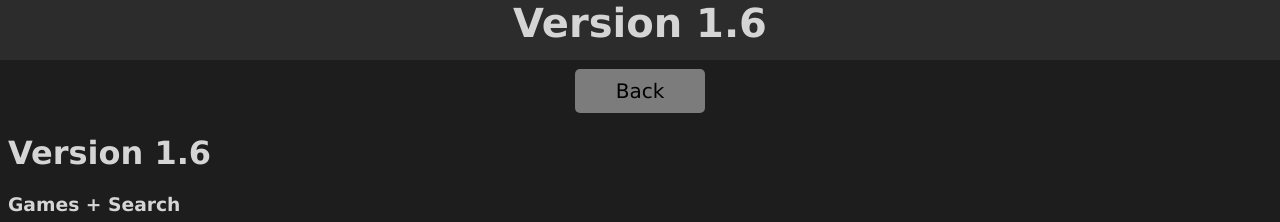
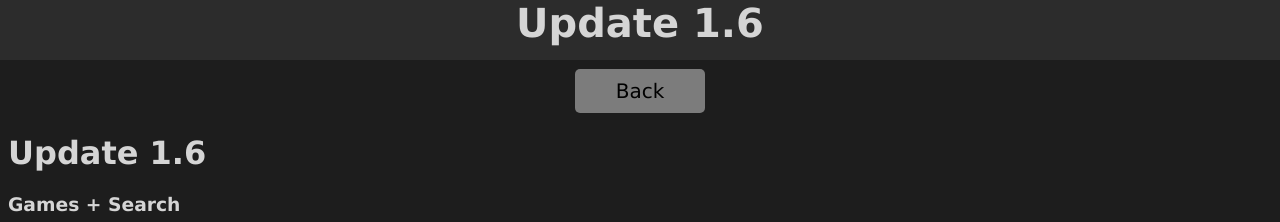
Before and after one commit to CosmicGames-Official/Cosmic-Gameroom, a plain HTML site: page cosmicGameroom/Log/updatedocs/ver16.html in a window 1280 px wide. Shown: the top 222 px of the page. Drawn offline with Linux system fonts and the light colour scheme.

Commit message:
v.16.1 (the title update)

```diff
--- a/cosmicGameroom/Log/updatedocs/ver16.html
+++ b/cosmicGameroom/Log/updatedocs/ver16.html
@@ -7,13 +7,13 @@
   </head>
 
  <body>
-  <h1 class="title">Version 1.6</h1>
+  <h1 class="title">Update 1.6</h1>
 
 <div class="centerParent">
    <li class="buttons"><a href="../updatelog.html">Back</a></li>
   </div>
 
-<h1>Version 1.6</h1>
+<h1>Update 1.6</h1>
 <h3>Games + Search</h3>
 <p>Removed Search tab, adding it to the game tab.</p>
 
```
Also changed, not shown: cosmicGameroom/Games/games.html (+1 -1 lines), cosmicGameroom/Log/updatelog.html (+1 -0 lines).
